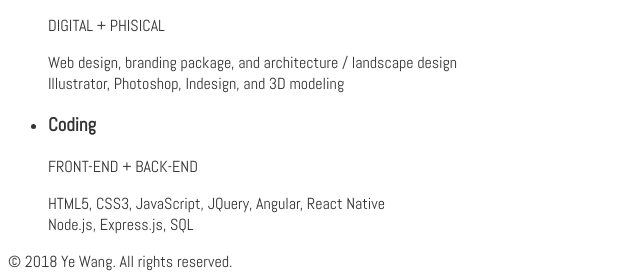
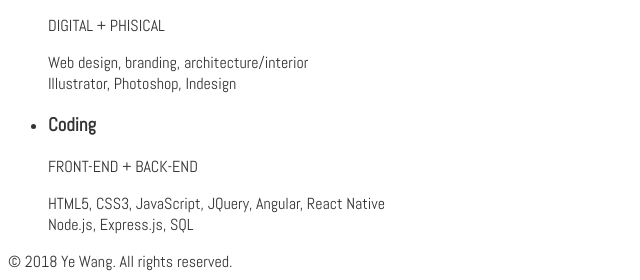
Before and after one commit to yecoding/MyPortfolioWebsite2018, a website: page src/index.html in a window 1280 px wide. Shown: the part 822-1102 px from the top of the page, without its empty margins (0-640 px from the left). Drawn offline with nearby package versions, Linux system fonts and the light colour scheme; files whose address does not match are found by name.

Commit message:
fixed typo

```diff
--- a/src/index.html
+++ b/src/index.html
@@ -69,8 +69,9 @@
 			   				<div class="card-left">
 			  					<h3><span>D</span>esign</h3>
 			  					<p class="text-m">DIGITAL + PHISICAL</p>
-			  					<P>Web design, branding package, and architecture / landscape design<br>
-			  					Illustrator, Photoshop, Indesign, and 3D modeling</p>
+			  					<P>Web design, branding, architecture/interior
+			  						<br>
+			  					Illustrator, Photoshop, Indesign</p>
 		  					</div>
 		  				</li>
 		  				<li class="card-item">
```
Also changed, not shown: dist/index.html.
